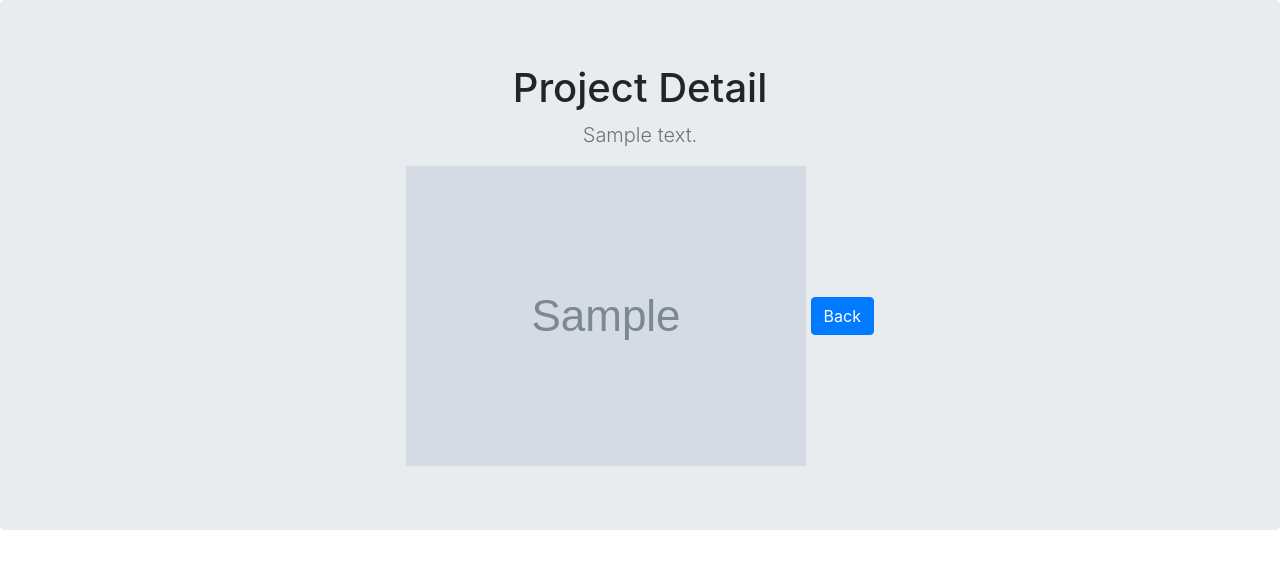
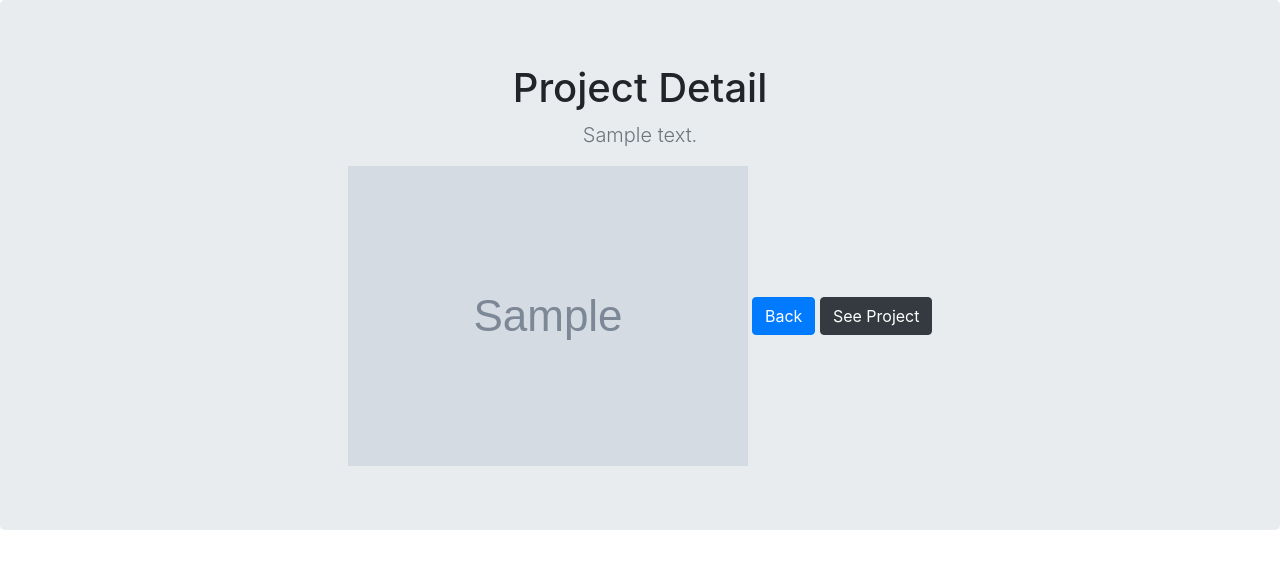
Before and after one commit to skatpar/django-portfolio, a Django app: page /projects/1 in a window 1280 px wide. Shown: the top 569 px of the page. Run offline with Django 3.2, Linux system fonts and the light colour scheme; tables that the repository leaves empty hold one stand-in row (values such as "Sample post"); grey boxes marked "Sample" are stand-in pictures; some libraries are stand-ins or nearby versions.

Commit message:
added See project button in detail

```diff
--- a/projects/templates/projects/detail.html
+++ b/projects/templates/projects/detail.html
@@ -25,7 +25,8 @@
           <h1 class="jumbotron-heading">Project Detail </h1>
           <p class="lead text-muted">{{project.summary}}</p>
           <img src="{{ project.image.url }}" height=300></img>
-            <a href="{% url 'home'%}" class="btn btn-primary my-2">Back</a>
+        <a href="{% url 'home'%}" class="btn btn-primary my-2">Back</a>
+        <a href="{{ project.link }}" class="btn btn-dark">See Project</a>
 
         </div>
       </section>
```
